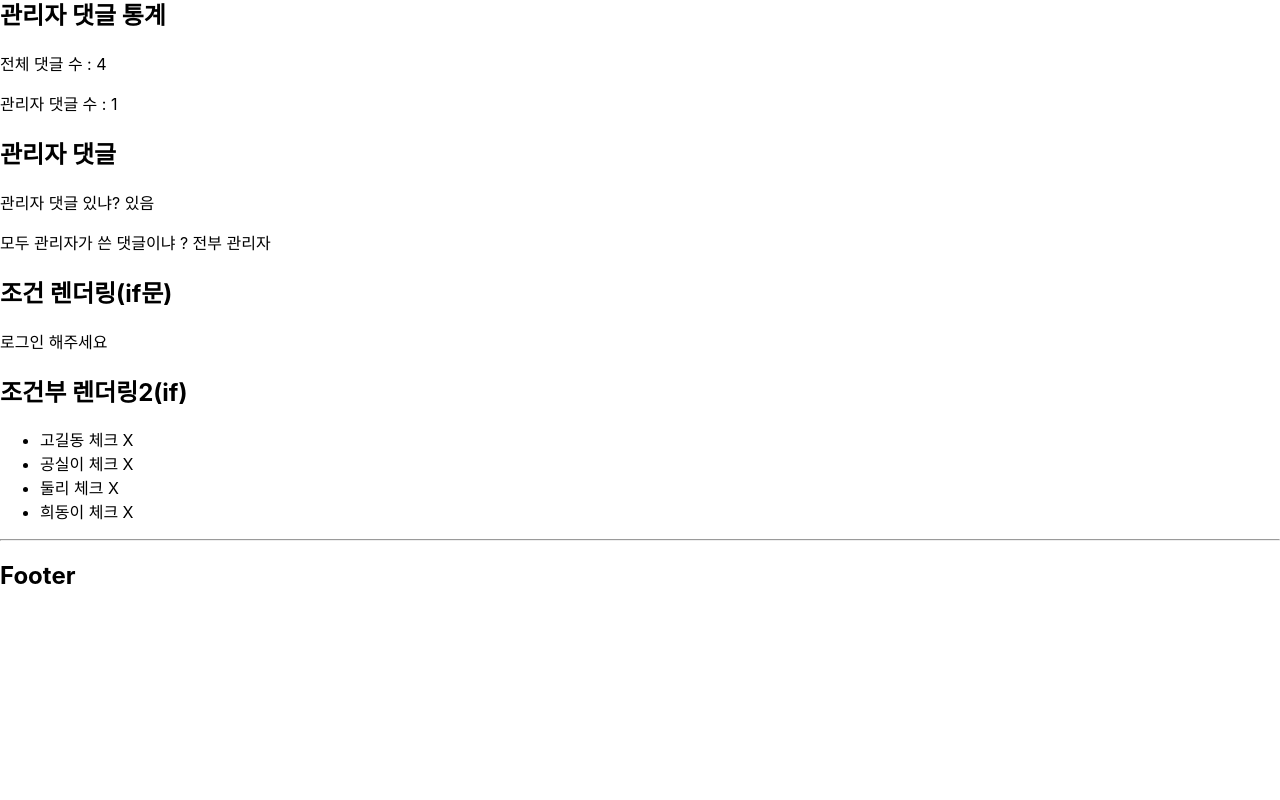
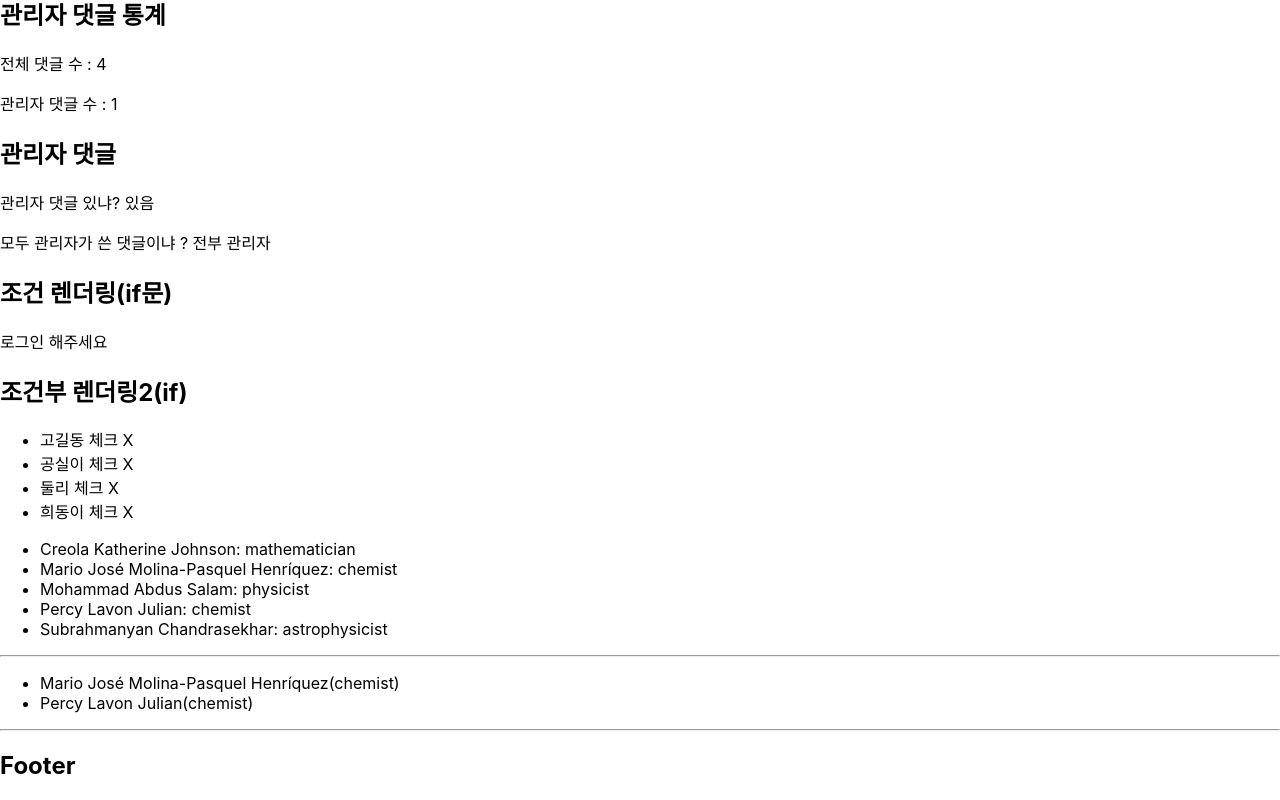
Before and after one commit to nohssam/2025_React01, a React (Create React App) app: page / in a window 1280 px wide. Shown: the part 2755-3555 px from the top of the page. Before the commit the page ends 3365 px from the top, so only its background shows below. Built offline with nearby package versions, Linux system fonts and the light colour scheme.

Commit message:
0516-04 filter,map 추가 연습

```diff
--- a/src/pages/step02/Main.jsx
+++ b/src/pages/step02/Main.jsx
@@ -10,6 +10,8 @@
 import SomeEveryCheck from "../step05/SomeEveryCheck";
 import IfExam01 from "../step06/IfExam01";
 import IfExam02List from "../step06/IfExam02List";
+import TextList1 from "../step07/TextList1";
+import TextList2 from "../step07/TextList2";
 import Counter from "./Counter";
 
 function Main(props){
@@ -30,6 +32,9 @@
             <SomeEveryCheck />
             <IfExam01 />
             <IfExam02List />
+            <TextList1 />
+            <hr />
+            <TextList2 />
         </main>
     );
 };
--- /dev/null
+++ b/src/pages/step07/TextList1.jsx
@@ -0,0 +1,19 @@
+export default function TextList1(){
+    const people = [
+        'Creola Katherine Johnson: mathematician',
+        'Mario José Molina-Pasquel Henríquez: chemist',
+        'Mohammad Abdus Salam: physicist',
+        'Percy Lavon Julian: chemist',
+        'Subrahmanyan Chandrasekhar: astrophysicist'
+        ];
+    const result =  people.map((k, i)=>{
+        return <li key={i}> {k} </li>
+    })
+
+    return(
+        <ul>
+            {result}
+        </ul>
+
+    )
+}
--- /dev/null
+++ b/src/pages/step07/TextList2.jsx
@@ -0,0 +1,52 @@
+export default function TextList2(){
+    const people = [{
+            id: 0,
+            name: 'Creola Katherine Johnson',
+            profession: 'mathematician',
+        }, {
+            id: 1,
+            name: 'Mario José Molina-Pasquel Henríquez',
+            profession: 'chemist',
+        }, {
+            id: 2,
+            name: 'Mohammad Abdus Salam',
+            profession: 'physicist',
+        }, {
+            id: 3,
+            name: 'Percy Lavon Julian',
+            profession: 'chemist',
+        }, {
+            id: 4,
+            name: 'Subrahmanyan Chandrasekhar',
+            profession: 'astrophysicist',
+        }];
+
+        /* 전체보기
+        const result = people.map((k)=>{
+            return <li key={k.id}> {k.name}({k.profession}) </li>
+        });
+        */
+
+        // filter 를 사용해서 profession: 'chemist' 인 사람의 이름 출력
+        // const chemist = people.filter((k)=>{
+        //    return k.profession === 'chemist'
+        // });
+
+        // filter는 반드시 map로 마무리 하자
+        // const result = chemist.map((k)=>{
+        //    return <li key={k.id}> {k.name}({k.profession}) </li>
+        // });
+
+        // 위 코딩 filter와 map 하나로 합친 것
+        const result =  people
+        .filter(k => k.profession === 'chemist')
+        .map((k)=>{
+            return <li key={k.id}> {k.name}({k.profession}) </li>
+        });
+
+    return(
+        <ul>
+            {result}
+        </ul>
+    );
+}
```
